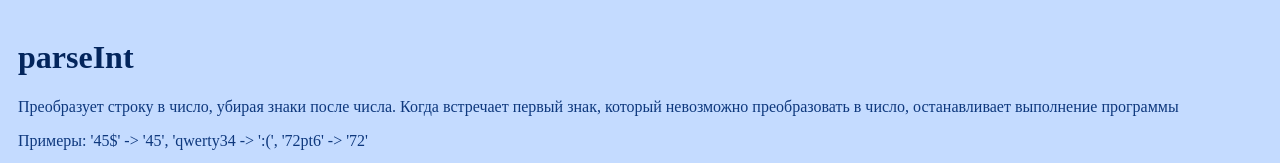
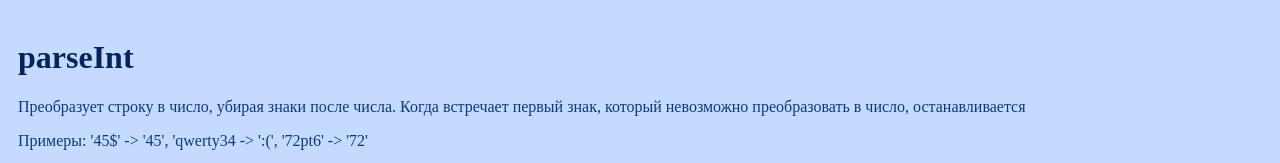
Before and after one commit to separatrixxx/Some-JS-Functions, a plain HTML site: page index.html in a window 1280 px wide. Shown: the top 163 px of the page. Drawn offline with Linux system fonts and the light colour scheme.

Commit message:
Update index.html

```diff
--- a/index.html
+++ b/index.html
@@ -7,7 +7,7 @@
 <body>
 
   <h1>parseInt</h1>
-  <p>Преобразует строку в число, убирая знаки после числа. Когда встречает первый знак, который невозможно преобразовать в число, останавливает выполнение программы</p>
+  <p>Преобразует строку в число, убирая знаки после числа. Когда встречает первый знак, который невозможно преобразовать в число, останавливается</p>
   <p>Примеры: '45$' -> '45', 'qwerty34 -> ':(', '72pt6' -> '72'</p>
   <input id="inputParseInt" type="text" onchange="myPrs()">
   <h3 id="resultParseInt"></h3>
```
